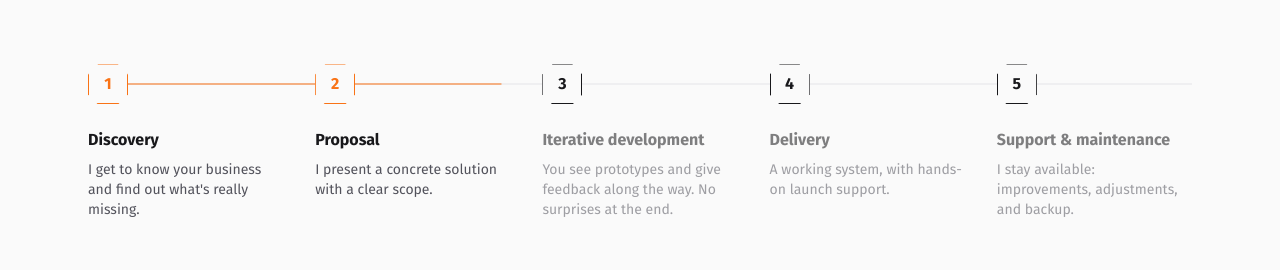
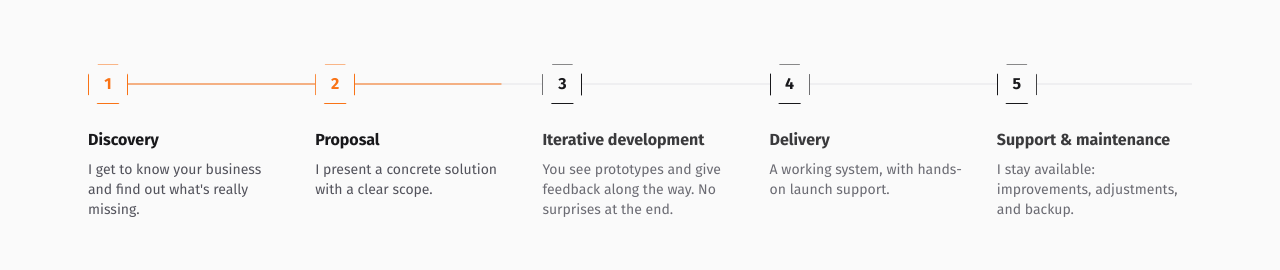
Before and after one commit to Tomas-Romero/tarc-tech, a Next.js app: page /en in a window 1280 px wide. Shown: the part 5740-6010 px from the top of the page. Built offline with nearby package versions, Linux system fonts and the light colour scheme; no server answers; a web font is replaced by a local one.

Commit message:
Fase 11 terminada, optimizaciones con impeccable realizadas

```diff
--- a/src/components/sections/Process.tsx
+++ b/src/components/sections/Process.tsx
@@ -124,7 +124,12 @@ function Step({
     [0, 1],
     ["var(--color-foreground-secondary)", "var(--color-orange)"]
   );
-  const bodyOpacity = useTransform(lit, [0, 1], [0.55, 1]);
+  // Floor is 0.85, not the more dramatic 0.55 it started at: Lighthouse
+  // caught that dimming text-foreground-secondary (7.4:1 at full opacity)
+  // down to 0.55 drops it to ~2.6:1, failing AA for anyone who lands on the
+  // page before scrolling reaches a given step. 0.85 keeps a visible "not
+  // lit yet" dim while staying above 4.5:1.
+  const bodyOpacity = useTransform(lit, [0, 1], [0.85, 1]);
 
   return (
     <li className="relative flex gap-5 md:flex-1 md:flex-col md:gap-0">
```
